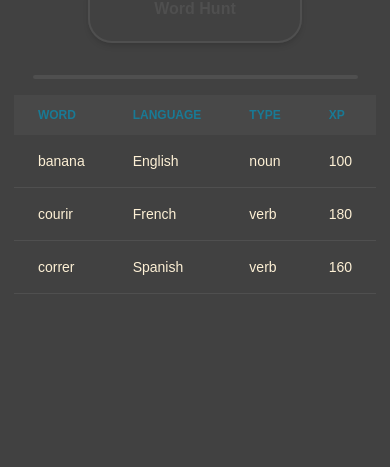
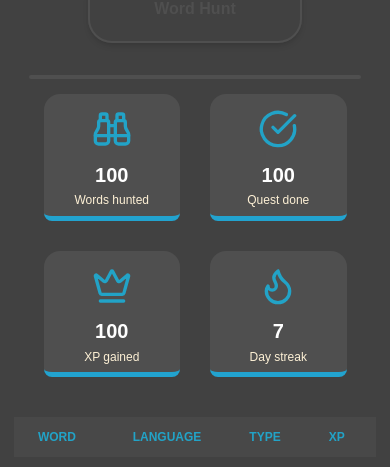
Before and after one commit to AdrakPro/word-hunter, a SvelteKit app: page / in a window 390 px wide. Shown: the part 377-844 px from the top of the page. Built offline with nearby package versions, Linux system fonts and the light colour scheme.

Commit message:
Added Statistics component * Updated style and made it responsive

```diff
--- a/package.json
+++ b/package.json
@@ -45,6 +45,8 @@
 	},
 	"type": "module",
 	"dependencies": {
+		"@tauri-apps/plugin-global-shortcut": "^2.0.0-rc.0",
+		"lucide-svelte": "^0.439.0",
 		"svelte-carousel": "^1.0.25"
 	}
 }
--- a/src/lib/dashboard/HistoryTable.svelte
+++ b/src/lib/dashboard/HistoryTable.svelte
@@ -19,18 +19,30 @@
       language: 'Spanish',
       type: 'verb',
       xp: 160
+    },
+    {
+      word: 'correr',
+      language: 'Spanish',
+      type: 'verb',
+      xp: 160
+    },
+    {
+      word: 'correr',
+      language: 'Spanish',
+      type: 'verb',
+      xp: 160
     }
   ];
 </script>
 
 <div
-  class="flex relative justify-center items-center overflow-x-auto rounded-lg"
+  class="flex mb-auto justify-center items-center overflow-x-auto rounded-lg"
 >
   <table
-    class="w-4/5 mt-4 text-sm text-left text-white rounded-lg"
+    class="w-[85%] mt-10 text-sm text-left text-white rounded-lg"
   >
     <thead
-      class="text-xs text-primary-300 uppercase bg-gray-500"
+      class="text-xs text-primary-400 uppercase bg-gray-500"
     >
       <tr>
         {#each Object.keys(table_data[0]) as column_heading}
--- /dev/null
+++ b/src/lib/dashboard/Statistics.svelte
@@ -0,0 +1,114 @@
+<script lang="ts">
+  import {
+    Binoculars,
+    CircleCheckBig,
+    Crown,
+    Flame
+  } from 'lucide-svelte';
+
+  export let words_hunted: number = 100;
+  export let quest_done: number = 100;
+  export let xp_gained: number = 100;
+  export let day_streak: number = 7;
+</script>
+
+<div class="wrapper w-4/5">
+  <div class="container">
+    <Binoculars size={40} color="#22a3c7" class="self-center" />
+    <span class="num">{words_hunted}</span>
+    <span class="text">Words hunted</span>
+  </div>
+  <div class="container">
+    <CircleCheckBig
+      size={40}
+      color="#22a3c7"
+      class="self-center"
+    />
+    <span class="num">{quest_done}</span>
+    <span class="text">Quest done</span>
+  </div>
+  <div class="container">
+    <Crown size={40} color="#22a3c7" class="self-center" />
+    <span class="num">{xp_gained}</span>
+    <span class="text">XP gained</span>
+  </div>
+  <div class="container">
+    <Flame size={40} color="#22a3c7" class="self-center" />
+    <span class="num">{day_streak}</span>
+    <span class="text">Day streak</span>
+  </div>
+</div>
+
+<style>
+  .wrapper {
+    width: 100%;
+    margin-top: 15px;
+    display: flex;
+    justify-content: center;
+    gap: 30px;
+  }
+
+  .container {
+    width: 20vw;
+    height: 15vh;
+    display: flex;
+    flex-direction: column;
+    justify-content: space-around;
+    padding: 1em 0;
+    font-size: 14px;
+    border-radius: 1rem 1rem 0.5rem 0.5rem;
+    background-color: #4f4f4f;
+    border-bottom: 5px solid #22a3cf;
+  }
+
+  span.num {
+    color: #ffffff;
+    display: grid;
+    place-items: center;
+    font-weight: 600;
+    font-size: 2em;
+  }
+
+  span.text {
+    color: #fdf0d5;
+    font-size: 1.2em;
+    text-align: center;
+    font-weight: 400;
+    line-height: 0;
+  }
+
+  @media screen and (max-width: 1024px) {
+    .container {
+      width: 18vw;
+      height: 15vh;
+      font-size: 12px;
+    }
+  }
+
+  @media screen and (max-width: 768px) {
+    .wrapper {
+      flex-wrap: wrap;
+      gap: 15px;
+    }
+
+    .container {
+      width: 35vw;
+      height: 15vh;
+      font-size: 12px;
+    }
+  }
+
+  @media screen and (max-width: 580px) {
+    .wrapper {
+      width: 100%;
+      flex-wrap: wrap;
+      gap: 30px;
+    }
+
+    .container {
+      width: 35vw;
+      height: 15vh;
+      font-size: 10px;
+    }
+  }
+</style>
--- a/src/lib/dashboard/Task.svelte
+++ b/src/lib/dashboard/Task.svelte
@@ -47,3 +47,4 @@
     <span>{task.current_progress}/{task.max_progress}</span>
   </div>
 </div>
+<!--todo make tasks smaller for mobile -->
--- a/src/routes/+page.svelte
+++ b/src/routes/+page.svelte
@@ -3,6 +3,7 @@
   import TaskCarousel from '$lib/dashboard/TaskCarousel.svelte';
   import WordHunterButton from '$lib/dashboard/WordHunterButton.svelte';
   import HistoryTable from '$lib/dashboard/HistoryTable.svelte';
+  import Statistics from '$lib/dashboard/Statistics.svelte';
   import { createTask } from '$factories/taskFactory';
   import type { Task } from '$types/task.ts';
 
@@ -27,7 +28,11 @@
 <section>
   <WordHunterButton is_on={false} />
 </section>
-<hr class="w-5/6 h-1 mx-auto bg-gray-400 border-0 rounded" />
+<!-- todo make hr a progress bar that fills with xp and show level at the end of progress bar "25 lvl"-->
+<hr class="w-[85%] h-1 mx-auto bg-gray-400 border-0 rounded" />
+<section>
+  <Statistics />
+</section>
 <section>
   <HistoryTable />
 </section>
--- a/src/style/global.css
+++ b/src/style/global.css
@@ -1,8 +1,12 @@
-html,
-body {
+* {
   margin: 0;
   padding: 0;
+  box-sizing: border-box;
   font-family: Arial, Helvetica, sans-serif;
+}
+
+body {
   scroll-behavior: smooth;
   background: rgb(65,65,65);
+  overflow-x: hidden;
 }
--- a/tailwind.config.js
+++ b/tailwind.config.js
@@ -55,7 +55,7 @@ export default {
         900: '#dadada'
       },
       white: {
-        DEFAULT: '#FDF0D5'
+        DEFAULT: '#fdf0d5'
       }
     },
     extend: {}
```
Also changed, not shown: 1 other file (tests, documents, lock files or other folders).
